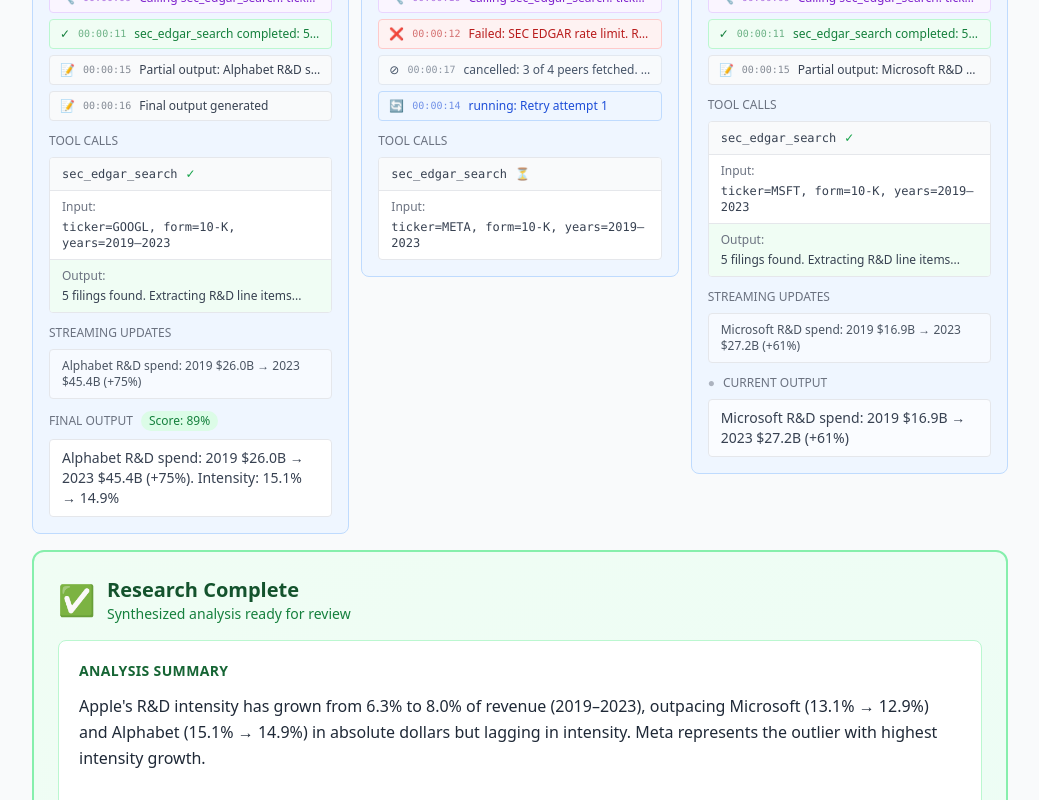
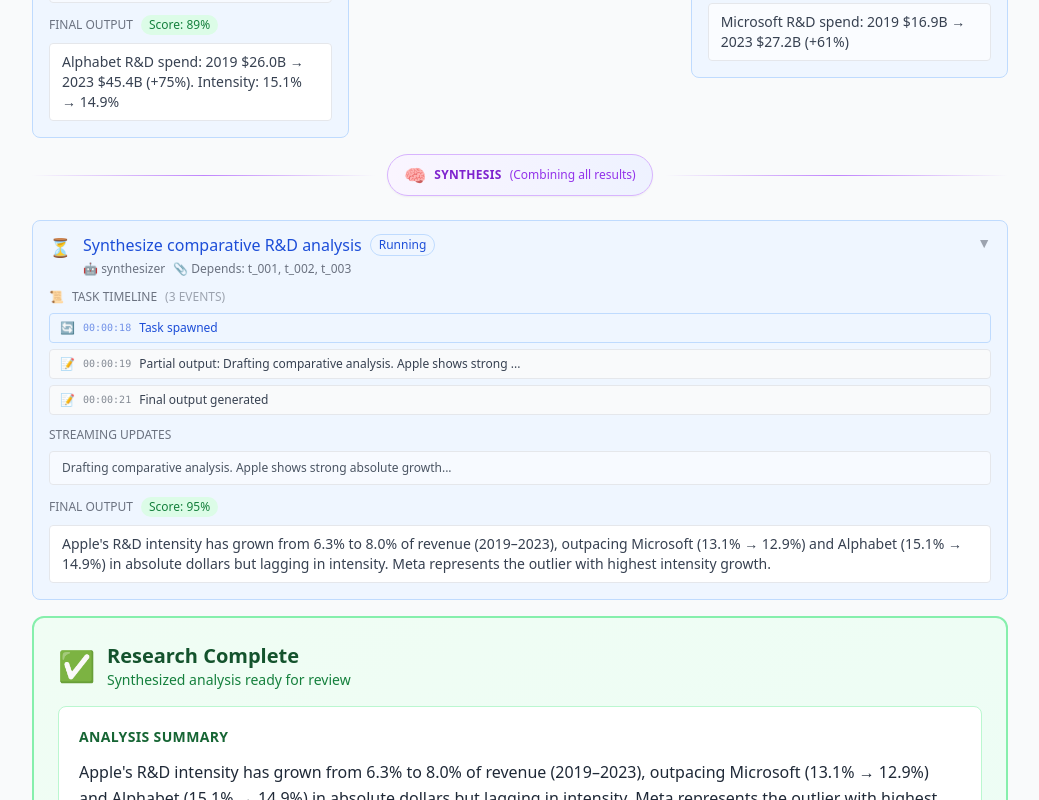
Before and after one commit to sannuk79/JcurveIQ-assign, a React (Vite) app: page / in a window 1280 px wide. Shown: the part 1601-2401 px from the top of the page, without its empty margins (120-1159 px from the left). Built offline with nearby package versions, Linux system fonts and the light colour scheme.

Commit message:
Upgrade: systhensis drop down upon to result

```diff
--- a/src/mock/AgentRunPanel.tsx
+++ b/src/mock/AgentRunPanel.tsx
@@ -378,7 +378,7 @@
             <TaskList tasks={state.tasks} status={state.status} />
           )}
 
-          {/* Final Output (only when complete) */}
+          {/* Final Output (only when complete) - ALWAYS at bottom */}
           {state.status === 'complete' && state.final_output && (
             <FinalOutput output={state.final_output} />
           )}
--- a/src/mock/TaskList.tsx
+++ b/src/mock/TaskList.tsx
@@ -15,10 +15,19 @@
   // Convert Map to array
   const taskArray = Array.from(tasks.values());
 
-  // Group tasks by parallel_group
+  // Separate synthesis tasks (they should appear last, before final output)
+  const synthesisTasks = taskArray.filter((task) =>
+    task.agent === 'synthesizer' || task.label.toLowerCase().includes('synthes')
+  );
+
+  const nonSynthesisTasks = taskArray.filter((task) =>
+    task.agent !== 'synthesizer' && !task.label.toLowerCase().includes('synthes')
+  );
+
+  // Group non-synthesis tasks by parallel_group
   const groupedTasks = new Map<string | null, Task[]>();
 
-  taskArray.forEach((task) => {
+  nonSynthesisTasks.forEach((task) => {
     const key = task.parallel_group;
     const existing = groupedTasks.get(key) || [];
     groupedTasks.set(key, [...existing, task]);
@@ -36,7 +45,7 @@
       </h2>
 
       <div className="space-y-4">
-        {/* Sequential Tasks */}
+        {/* Sequential Tasks (non-synthesis) */}
         {sequentialTasks.map((task) => (
           <TaskCard key={task.task_id} task={task} isParallel={false} />
         ))}
@@ -82,6 +91,30 @@
             </div>
           </div>
         ))}
+
+        {/* Synthesis Tasks - Always at the end (before Final Output) */}
+        {synthesisTasks.length > 0 && (
+          <div className="space-y-2">
+            <div className="flex items-center gap-3">
+              <div className="flex-1 h-px bg-gradient-to-r from-transparent via-purple-400 to-transparent"></div>
+              <div className="flex items-center gap-2 bg-gradient-to-r from-purple-50 to-indigo-50 px-4 py-1.5 rounded-full border border-purple-300 shadow-sm">
+                <span className="text-lg">🧠</span>
+                <span className="text-xs font-bold text-purple-700 uppercase tracking-wide">
+                  Synthesis
+                </span>
+                <span className="text-xs text-purple-600">
+                  (Combining all results)
+                </span>
+              </div>
+              <div className="flex-1 h-px bg-gradient-to-r from-transparent via-purple-400 to-transparent"></div>
+            </div>
+            <div className="pt-4">
+              {synthesisTasks.map((task) => (
+                <TaskCard key={task.task_id} task={task} isParallel={false} />
+              ))}
+            </div>
+          </div>
+        )}
       </div>
     </div>
   );
```
